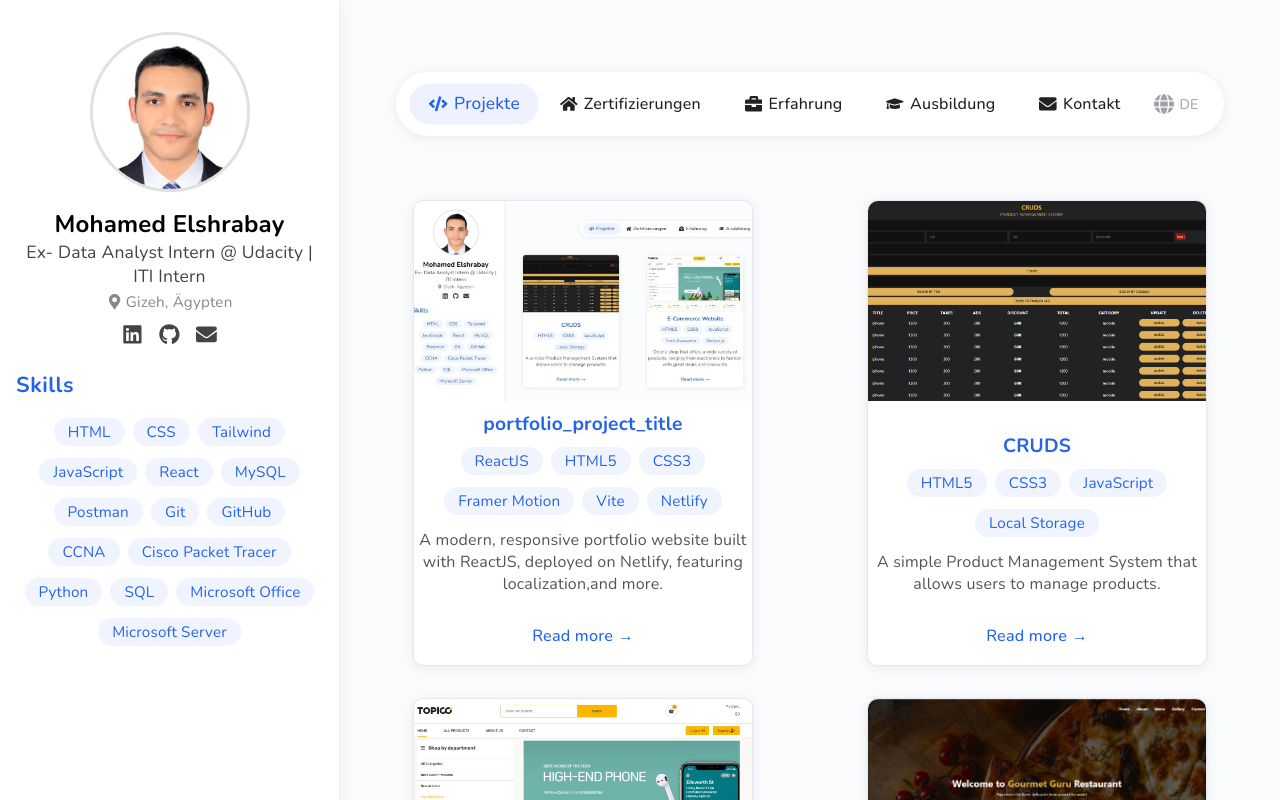
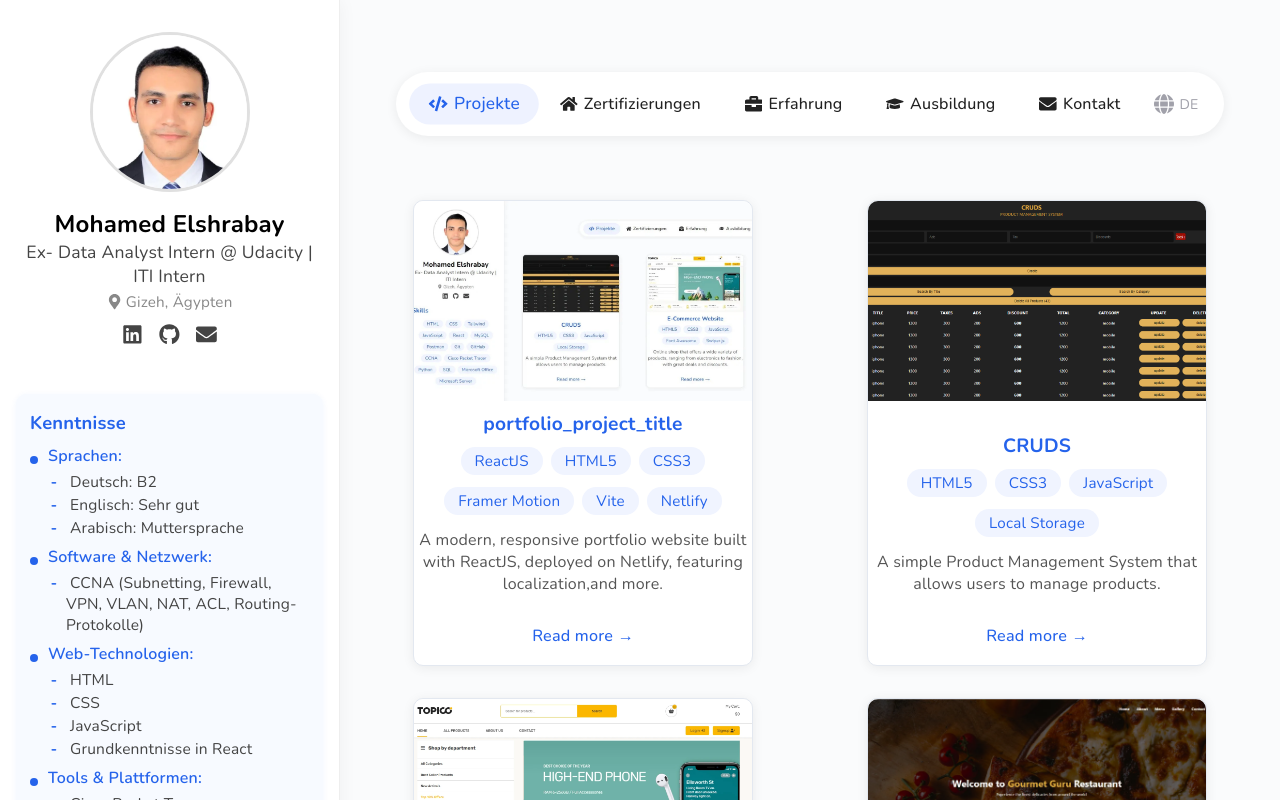
Before and after one commit to Mohamed-khaled0/My-Portfolio-ReactJS, a React (Vite) app: page / in a window 1280 px wide. Shown: the top 800 px of the page. Built offline with nearby package versions, Linux system fonts and the light colour scheme.

Commit message:
Add skills and personal strengths sections to ProfileSidebar component, enhancing localization in English and German. Update CSS for improved layout and presentation of additional information.

```diff
--- a/public/locales/de/header.json
+++ b/public/locales/de/header.json
@@ -8,5 +8,16 @@
     "education": "Ausbildung",
     "contact": "Kontakt",
     "modeToggle": "Thema wechseln",
-    "based_in_gizeh_egypt": "Gizeh, Ägypten"
+    "based_in_gizeh_egypt": "Gizeh, Ägypten",
+    "skills_title": "Kenntnisse",
+    "languages": "Sprachen",
+    "languages_value": "Deutsch: B2, Englisch: Sehr gut, Arabisch: Muttersprache",
+    "software_network": "Software & Netzwerk",
+    "software_network_value": "CCNA (Subnetting, Firewall, VPN, VLAN, NAT, ACL, Routing-Protokolle)",
+    "web_technologies": "Web-Technologien",
+    "web_technologies_value": "HTML – CSS – JavaScript – Grundkenntnisse in React",
+    "tools_platforms": "Tools & Plattformen",
+    "tools_platforms_value": "Cisco Packet Tracer – Python & OOP – SQL – Git & GitHub – Microsoft Office",
+    "personal_strengths": "Persönliche Stärken",
+    "personal_strengths_value": "Kommunikationsfähigkeiten – Lernbereitschaft – Problemlösungsfähigkeiten"
   }
--- a/src/components/ProfileSidebar.css
+++ b/src/components/ProfileSidebar.css
@@ -103,3 +103,71 @@
   margin-bottom: 4px;
   display: inline-block;
 }
+
+.profile-extra-info {
+  margin-top: 24px;
+  background: #f7faff;
+  border-radius: 10px;
+  padding: 16px 14px 10px 14px;
+  box-shadow: 0 1px 6px rgba(36,99,235,0.06);
+}
+.profile-extra-info h3 {
+  font-size: 1.15rem;
+  color: #2563eb;
+  margin-bottom: 10px;
+  font-weight: 700;
+  text-align: left;
+}
+.profile-info-list {
+  list-style: none;
+  padding: 0;
+  margin: 0;
+}
+.profile-info-list > li {
+  position: relative;
+  padding-left: 18px;
+}
+.profile-info-list > li::before {
+  content: '';
+  display: inline-block;
+  width: 8px;
+  height: 8px;
+  border-radius: 50%;
+  background: #2563eb;
+  position: absolute;
+  left: 0;
+  top: 0.7em;
+}
+.profile-info-list li strong {
+  color: #2563eb;
+  min-width: 120px;
+  font-weight: 600;
+}
+
+.profile-info-sublist {
+  list-style: none;
+  margin: 4px 0 8px 18px;
+  padding: 0;
+  font-size: 0.97rem;
+  color: #444;
+}
+.profile-info-sublist li {
+  margin-bottom: 2px;
+  padding-left: 0;
+  position: relative;
+  color: #444;
+}
+.profile-info-sublist li::before {
+  content: '-';
+  color: #2563eb;
+  font-weight: bold;
+  display: inline-block;
+  width: 1em;
+  margin-left: -1em;
+  margin-right: 4px;
+}
+
+.profile-extra-info, .profile-info-list, .profile-info-sublist {
+  word-break: break-word;
+  overflow-wrap: anywhere;
+}
--- a/src/components/ProfileSidebar.jsx
+++ b/src/components/ProfileSidebar.jsx
@@ -19,8 +19,45 @@ const ProfileSidebar = () => {
           <a href='https://github.com/Mohamed-khaled0' target='_blank' rel='noopener noreferrer'><FaGithub /></a>
           <a href='mailto:mohamedalshraby3@gmail.com'><FaEnvelope /></a>
         </div>
-        <div className='profile-skills'>
-          <Skills sidebarMode />
+        <div className='profile-extra-info'>
+          <h3>{t('skills_title')}</h3>
+          <ul className='profile-info-list'>
+            <li><strong>{t('languages')}:</strong>
+              <ul className='profile-info-sublist'>
+                {t('languages_value').split(',').map((lang, idx) => (
+                  <li key={idx}>{lang.trim()}</li>
+                ))}
+              </ul>
+            </li>
+            <li><strong>{t('software_network')}:</strong>
+              <ul className='profile-info-sublist'>
+                {t('software_network_value').split('–').map((item, idx) => (
+                  <li key={idx}>{item.trim()}</li>
+                ))}
+              </ul>
+            </li>
+            <li><strong>{t('web_technologies')}:</strong>
+              <ul className='profile-info-sublist'>
+                {t('web_technologies_value').split('–').map((item, idx) => (
+                  <li key={idx}>{item.trim()}</li>
+                ))}
+              </ul>
+            </li>
+            <li><strong>{t('tools_platforms')}:</strong>
+              <ul className='profile-info-sublist'>
+                {t('tools_platforms_value').split('–').map((item, idx) => (
+                  <li key={idx}>{item.trim()}</li>
+                ))}
+              </ul>
+            </li>
+            <li><strong>{t('personal_strengths')}:</strong>
+              <ul className='profile-info-sublist'>
+                {t('personal_strengths_value').split('–').map((item, idx) => (
+                  <li key={idx}>{item.trim()}</li>
+                ))}
+              </ul>
+            </li>
+          </ul>
         </div>
       </div>
     </aside>
```
Also changed, not shown: public/locales/en/header.json (+12 -1 lines).
